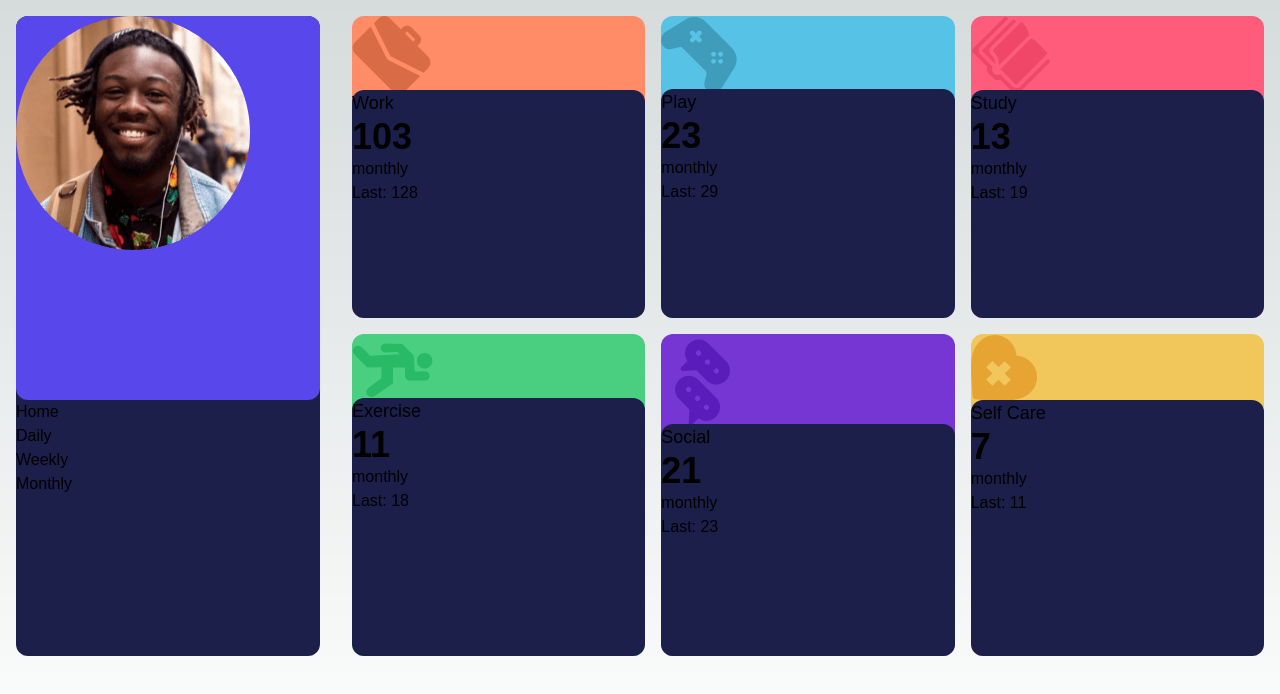
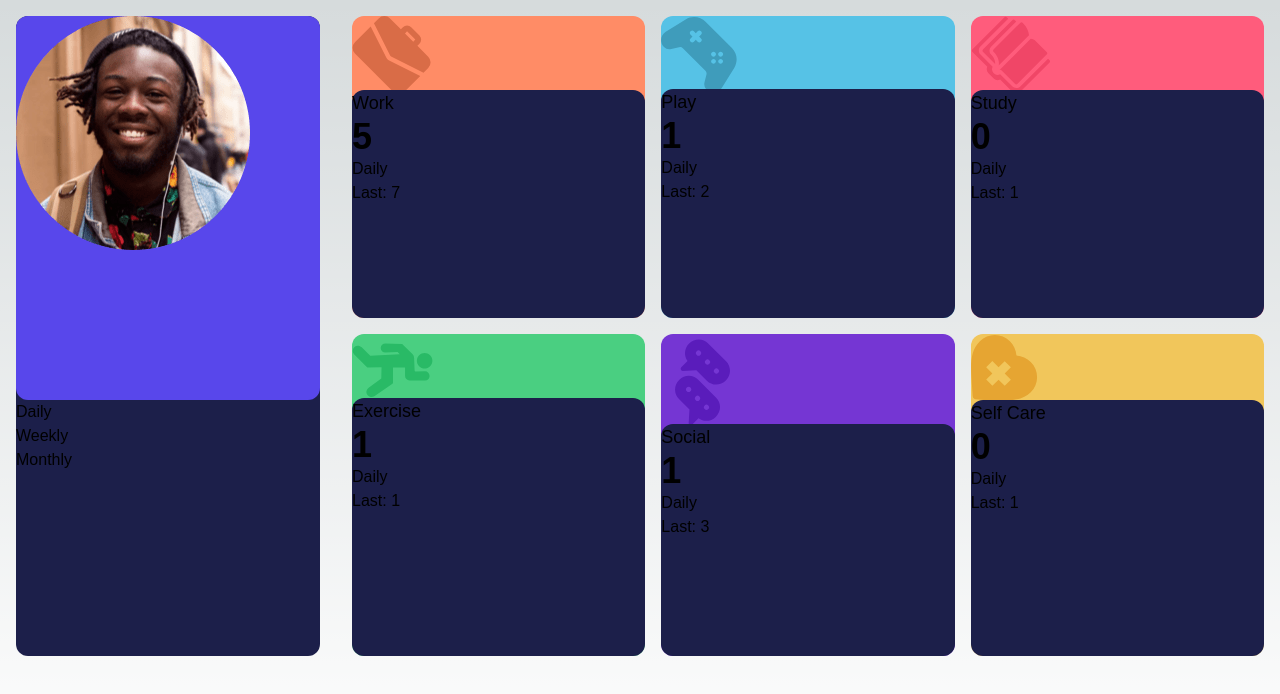
Before and after one commit to DavidVerghese/time-tracking-dashboard, a Next.js app: page /daily in a window 1280 px wide. Shown: the top 694 px of the page. Built offline with nearby package versions, Linux system fonts and the light colour scheme.

Commit message:
get data to change based on timeframe

```diff
--- a/app/Category/Category.jsx
+++ b/app/Category/Category.jsx
@@ -19,15 +19,17 @@ export default function Category({ category, timeframe, key }) {
       "Self Care": <svg width="67" height="67" xmlns="http://www.w3.org/2000/svg"><path d="M.918 50.848c.114 1.723.232 3.5.346 5.336l.003.038.448 6.038c.06.81.412 1.536.951 2.075.54.54 1.266.892 2.075.952l6.038.447.038.003c12.086.755 21.237 1.231 28.95.484 9.007-.873 15.369-3.445 20.02-8.096 8.413-8.413 8.398-21.609-.034-30.041-3.79-3.79-8.959-6.11-14.31-6.526-.415-5.352-2.736-10.52-6.526-14.31C30.484-1.185 17.288-1.2 8.875 7.214-1.295 17.384-.415 30.697.918 50.848ZM21.36 27.122l6.172 6.173 6.16-6.159 6.172 6.173-6.16 6.158 6.173 6.173-6.158 6.158-6.173-6.172-6.158 6.158-6.173-6.172 6.159-6.159-6.173-6.172 6.16-6.159Z" fill="#E6A532" fill-rule="nonzero"/></svg>,
       }
 
-
+    function capitalize(string) {
+      return string.charAt(0).toUpperCase() + string.slice(1);
+    }
     return (
       <div key={key} className={`${colorMap[category.title]} rounded-xl flex flex-col justify-end max-sm:h-48`}>
         {iconMap[category.title]}
             <div className="bg-dark-blue h-4/5 rounded-xl">
                 <h2>{category.title}</h2>
           <p class="text-4xl font-bold">{category.timeframes[timeframe].current}</p>
-          {timeframe}
-                <p>Last: {category.timeframes[timeframe].previous}</p>
+          {capitalize(timeframe)}
+          <p>Last: {category.timeframes[timeframe].previous}</p>
 			</div>
 		</div>
     )
--- a/app/Grid/Grid.jsx
+++ b/app/Grid/Grid.jsx
@@ -1,13 +1,13 @@
+"use client"
 import Category from "../Category/Category";
 import tasksData from '../data.json'
-export default function Grid({  }) {
 
-  const timeframe = "monthly";
+export default function Grid({timeframe}) {
 
 	return (
     <div className="sm:grid grid-cols-2 lg:grid-cols-3 gap-4 sm:w-3/4 sm:h-4/5 m-4">
 			{tasksData.map((category, key) => (
-				<Category category={category} timeframe={timeframe} key={key} />
+        <Category category={category} timeframe={timeframe} key={key} />
 				))
 			}
 		</div>
--- a/app/Sidebar/Sidebar.jsx
+++ b/app/Sidebar/Sidebar.jsx
@@ -7,7 +7,6 @@ export default function Sidebar() {
         <img src="/images/image-jeremy.png"/>
 			</div>
 			<div className="flex-col">
-			<Link href="/"><p>Home</p></Link>
 				<Link href="/daily"><p>Daily</p></Link>
 				<Link href="/weekly"><p>Weekly</p></Link>
 				<Link href="/monthly"><p>Monthly</p></Link>
--- a/app/daily/page.js
+++ b/app/daily/page.js
@@ -1,5 +1,6 @@
+"use client"
 import Grid from "../Grid/Grid";
 
 export default function daily(){
-    return (<Grid/>)
+  return (<Grid timeframe={"daily"} />)
 }
--- a/app/monthly/page.js
+++ b/app/monthly/page.js
@@ -1,5 +1,5 @@
 import Grid from "../Grid/Grid";
 
-export default function daily(){
-    return (<Grid/>)
+export default function monthly(){
+  return (<Grid timeframe={"monthly"} />)
 }
--- a/app/page.js
+++ b/app/page.js
@@ -3,15 +3,12 @@ import Grid from './Grid/Grid'
 import Sidebar from './Sidebar/Sidebar'
 import { useState } from 'react';
 import Link from 'next/link'
+import { redirect } from 'next/navigation'
 
 export default function Home() {
-
+  redirect('/daily');
 	return (
 		<div>
-			Welcome ... content coming soon
-			<Link href="/daily"><p>Daily</p></Link>
-			<Link href="/weekly"><p>Weekly</p></Link>
-			<Link href="/monthly"><p>Monthly</p></Link>
 		</div>
 	)
 }
--- a/app/weekly/page.js
+++ b/app/weekly/page.js
@@ -1,5 +1,5 @@
 import Grid from "../Grid/Grid";
 
-export default function daily(){
-    return (<Grid/>)
+export default function weekly(){
+  return (<Grid timeframe={"weekly"} />)
 }
```
